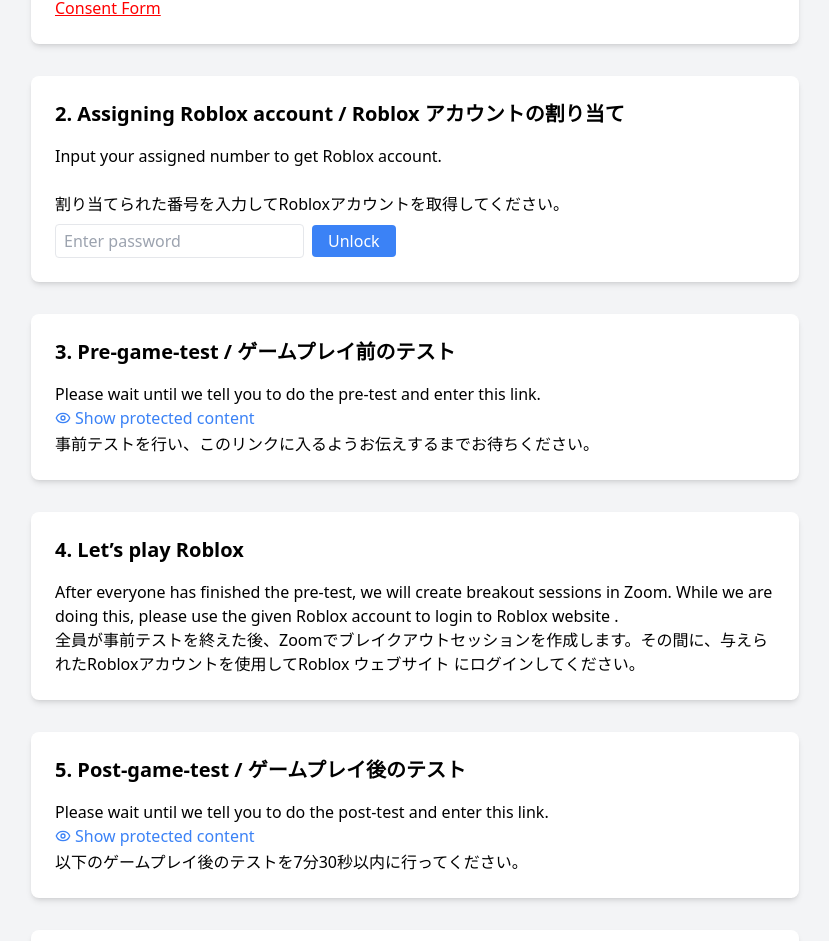
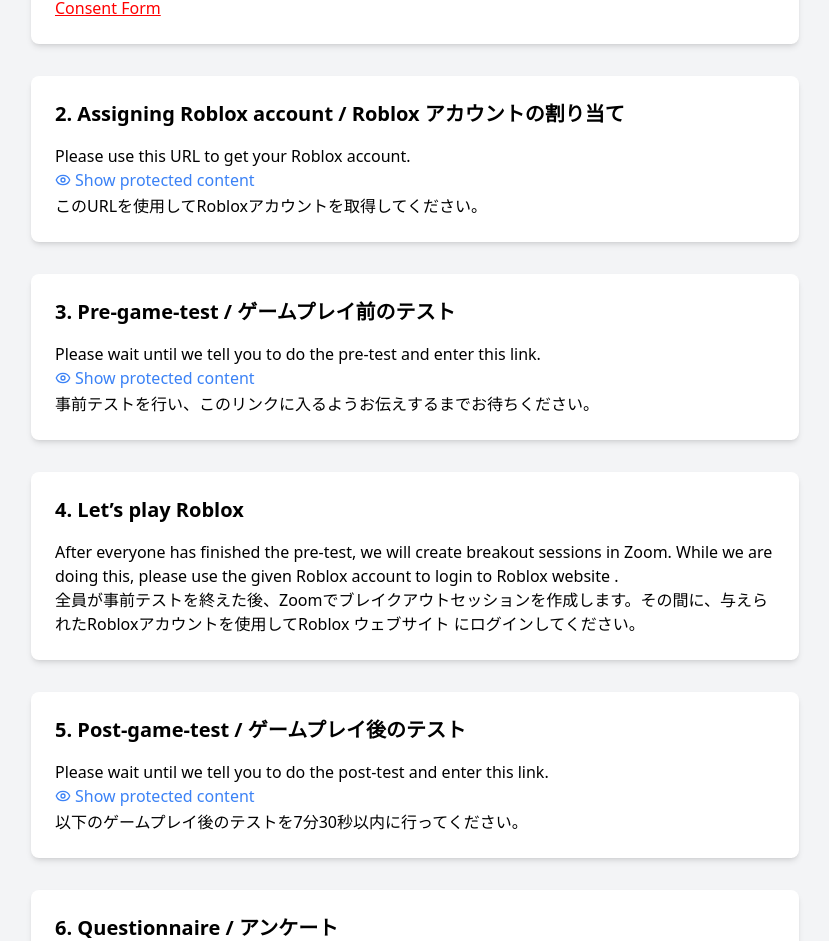
Before and after one commit to taozaza/MetaGuesser, a React (Create React App) app: page / in a window 1280 px wide. Shown: the part 811-1752 px from the top of the page, without its empty margins (225-1054 px from the left). Built offline with nearby package versions, Linux system fonts and the light colour scheme.

Commit message:
19/7/2024

```diff
--- a/src/App.js
+++ b/src/App.js
@@ -32,7 +32,7 @@
   {
     id: 2,
     title: "2. Assigning Roblox account / Roblox アカウントの割り当て",
-    content: `Input your assigned number to get Roblox account.<br/><br/>割り当てられた番号を入力してRobloxアカウントを取得してください。`,
+    content: ` Please use this URL to get your Roblox account.<br/>{{protected:48821:<a href="https://b995-133-19-43-10.ngrok-free.app/" target="_blank" rel="noopener noreferrer" style="color: red; text-decoration: underline;">Get Roblox Account / Robloxアカウントを取得する</a>}}このURLを使用してRobloxアカウントを取得してください。`,
     isPartiallyProtected: true,
   },
   {
@@ -187,10 +187,10 @@
   return (
     <div className="dark:text-gray-300">
       <p>
-        Input your assigned number to get Roblox account.
+      Please use this URL to get your Roblox account.
         <br />
         <br />
-        割り当てられた番号を入力してRobloxアカウントを取得してください。
+        このURLを使用してRobloxアカウントを取得してください。
       </p>
       <PasswordPrompt onSubmit={handlePasswordSubmit} />
       {content && (
@@ -259,8 +259,6 @@
           dangerouslySetInnerHTML={{ __html: part.content }}
         />
       );
-    } else if (part.id === 2) {
-      return <PasswordProtectedContent />;
     }
 
     const protectedRegex = /{{protected:([^:]+):([^}]+)}}/g;
```
Also changed, not shown: 7 other files (tests, documents, lock files or other folders).
